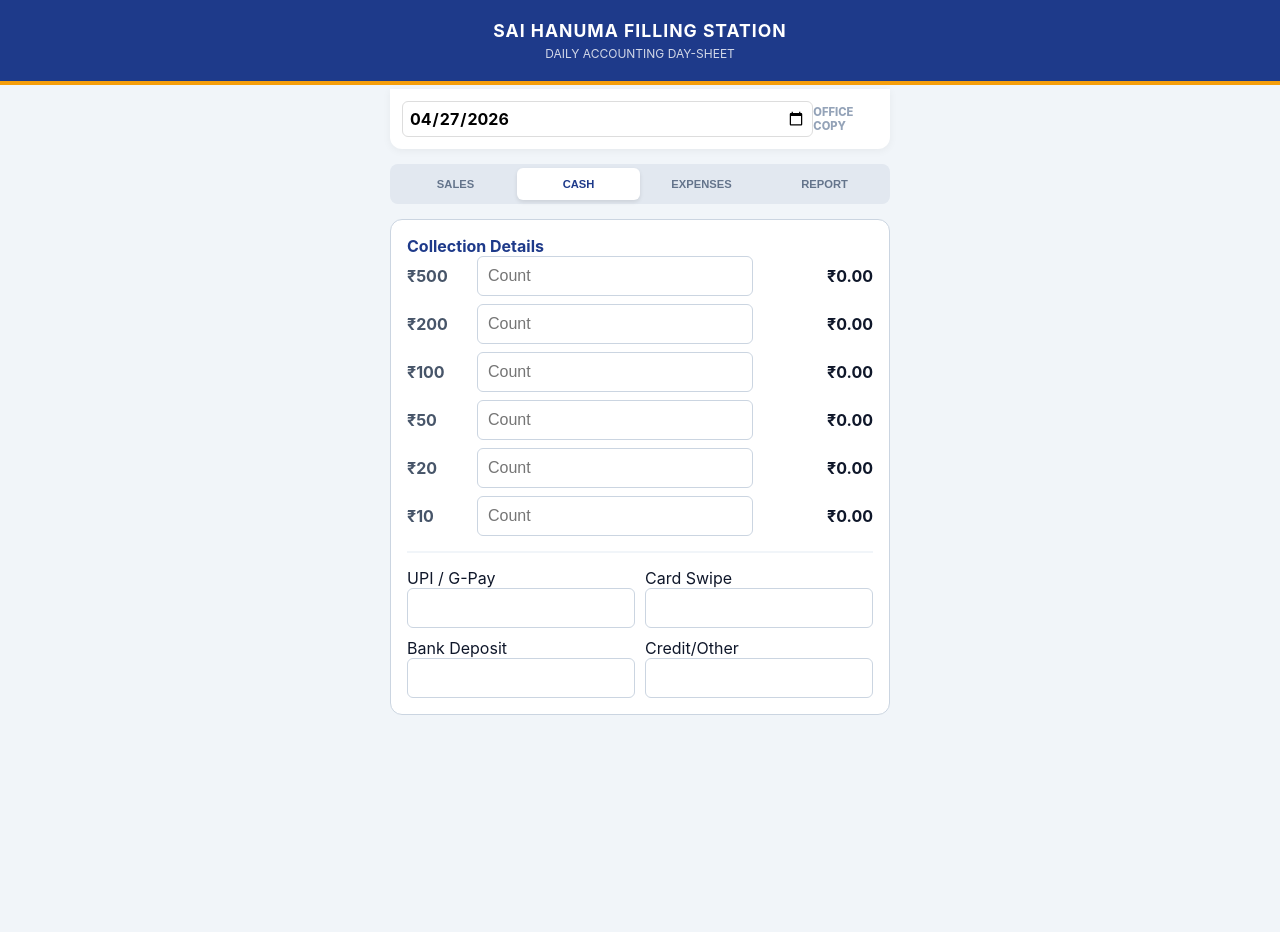
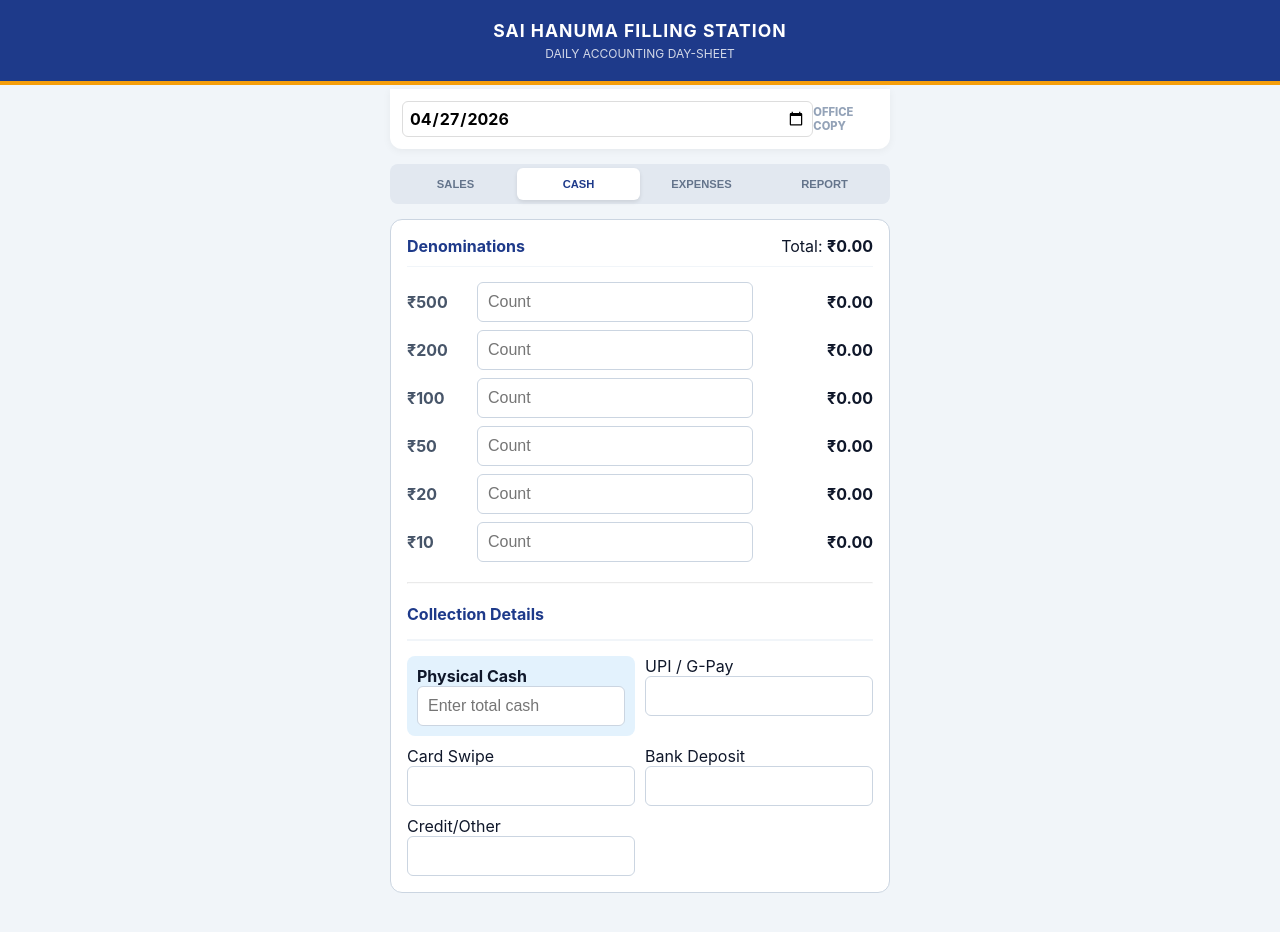
Before and after one commit to gopi-10025/Petrol-bunk-summary_1, a React (Vite) app: page / in a window 1280 px wide. Both pictures are taken after a click on the button "CASH". Shown: the top 932 px of the page. Built offline with nearby package versions, Linux system fonts and the light colour scheme.

Commit message:
Update App.jsx

```diff
--- a/src/App.jsx
+++ b/src/App.jsx
@@ -12,16 +12,26 @@
 
   useEffect(() => {
     const saved = localStorage.getItem(`sai_hanuma_${date}`);
-    if (saved) setEntry(JSON.parse(saved));
-    else setEntry({
+    if (saved) {
+      setEntry(JSON.parse(saved));
+    } else {
+      setEntry({
         fuels: [
           { type: 'Petrol', rate: '', pumps: [{ id: id(), name: 'P1', opening: '', closing: '' }] },
           { type: 'Diesel', rate: '', pumps: [{ id: id(), name: 'D1', opening: '', closing: '' }] }
         ],
+        cashManual: '', // New independent cash input
         cash: [500, 200, 100, 50, 20, 10].map(v => ({ v, count: '' })),
-      upi: '', card: '', bank: '', credit: '', twoT: '', kata: '',
+        upi: '',
+        card: '',
+        bank: '',
+        credit: '',
+        twoT: '',
+        oil2040: '', // New 20-40 Oil entry
+        kata: '',
         expenses: []
       });
+    }
   }, [date]);
 
   useEffect(() => {
@@ -33,7 +43,6 @@
 
     const fuelDetails = entry.fuels.map(f => {
       const pumps = f.pumps.map(p => {
-        // UPDATED LOGIC: Opening - Closing for Countdown Meters
         const liters = Math.max(0, n(p.opening) - n(p.closing));
         return { ...p, liters, amt: liters * n(f.rate) };
       });
@@ -43,17 +52,30 @@
     });
 
     const totalMeterSales = fuelDetails.reduce((s, f) => s + f.totalAmt, 0);
-    const totalExpected = totalMeterSales + n(entry.twoT) + n(entry.kata);
-    const cashTotal = entry.cash.reduce((s, d) => s + (d.v * n(d.count)), 0);
+    // Added oil2040 to expected sales
+    const totalExpected = totalMeterSales + n(entry.twoT) + n(entry.oil2040) + n(entry.kata);
+
+    // Denominations are independent now
+    const denomTotal = entry.cash.reduce((s, d) => s + (d.v * n(d.count)), 0);
+
+    // Reports now use cashManual instead of denomTotal
+    const cashTotal = n(entry.cashManual);
     const digitalTotal = n(entry.upi) + n(entry.card) + n(entry.bank) + n(entry.credit);
     const totalReceived = cashTotal + digitalTotal;
+
     const expTotal = entry.expenses.reduce((s, e) => s + n(e.amount), 0);
 
     return {
-      fuelDetails, totalMeterSales, totalExpected,
-      cashTotal, digitalTotal, totalReceived,
+      fuelDetails,
+      totalMeterSales,
+      totalExpected,
+      denomTotal,
+      cashTotal,
+      digitalTotal,
+      totalReceived,
       gap: totalReceived - totalExpected,
-      expTotal, bankable: cashTotal - expTotal
+      expTotal,
+      bankable: cashTotal - expTotal
     };
   }, [entry]);
 
@@ -118,11 +140,12 @@
                   <div className="rate-box">
                     <label>Rate (₹)</label>
                     <input type="number" step="0.01" value={f.rate} onChange={e => {
-                      const nf = [...entry.fuels]; nf[fi].rate = e.target.value; setEntry({...entry, fuels: nf});
-                    }}/>
+                      const nf = [...entry.fuels];
+                      nf[fi].rate = e.target.value;
+                      setEntry({ ...entry, fuels: nf });
+                    }} />
                   </div>
                 </div>
-
                 {f.pumps.map((p, pi) => {
                   const liters = Math.max(0, n(p.opening) - n(p.closing));
                   const amt = liters * n(f.rate);
@@ -150,8 +173,9 @@
             <div className="card">
               <h2>Miscellaneous Sales</h2>
               <div className="input-row">
-                <div><label>2T Oil</label><input type="number" value={entry.twoT} onChange={e => setEntry({...entry, twoT: e.target.value})}/></div>
-                <div><label>Lorry Kata</label><input type="number" value={entry.kata} onChange={e => setEntry({...entry, kata: e.target.value})}/></div>
+                <div><label>2T Oil</label><input type="number" value={entry.twoT} onChange={e => setEntry({ ...entry, twoT: e.target.value })} /></div>
+                <div><label>20-40 Oil</label><input type="number" value={entry.oil2040} onChange={e => setEntry({ ...entry, oil2040: e.target.value })} /></div>
+                <div><label>Lorry Kata</label><input type="number" value={entry.kata} onChange={e => setEntry({ ...entry, kata: e.target.value })} /></div>
               </div>
             </div>
           </>
@@ -159,21 +183,34 @@
 
         {tab === 'cash' && (
           <div className="card">
-            <h2>Collection Details</h2>
+            <div className="card-header-row">
+              <h2>Denominations</h2>
+              <div className="denom-total-box">Total: <b>{money(calc.denomTotal)}</b></div>
+            </div>
             {entry.cash.map((d, i) => (
               <div key={d.v} className="cash-row-ui">
                 <span className="denom">₹{d.v}</span>
                 <input type="number" placeholder="Count" value={d.count} onChange={e => {
-                  const nc = [...entry.cash]; nc[i].count = e.target.value; setEntry({...entry, cash: nc});
+                  const nc = [...entry.cash];
+                  nc[i].count = e.target.value;
+                  setEntry({ ...entry, cash: nc });
                 }} />
                 <span className="val">{money(d.v * n(d.count))}</span>
               </div>
             ))}
+
+            <hr style={{margin: '20px 0', opacity: 0.2}} />
+
+            <h2>Collection Details</h2>
             <div className="payment-grid">
-               <div><label>UPI / G-Pay</label><input type="number" value={entry.upi} onChange={e => setEntry({...entry, upi: e.target.value})}/></div>
-               <div><label>Card Swipe</label><input type="number" value={entry.card} onChange={e => setEntry({...entry, card: e.target.value})}/></div>
-               <div><label>Bank Deposit</label><input type="number" value={entry.bank} onChange={e => setEntry({...entry, bank: e.target.value})}/></div>
-               <div><label>Credit/Other</label><input type="number" value={entry.credit} onChange={e => setEntry({...entry, credit: e.target.value})}/></div>
+              <div style={{background: '#e3f2fd', padding: '10px', borderRadius: '8px'}}>
+                <label><b>Physical Cash</b></label>
+                <input type="number" value={entry.cashManual} onChange={e => setEntry({ ...entry, cashManual: e.target.value })} placeholder="Enter total cash" />
+              </div>
+              <div><label>UPI / G-Pay</label><input type="number" value={entry.upi} onChange={e => setEntry({ ...entry, upi: e.target.value })} /></div>
+              <div><label>Card Swipe</label><input type="number" value={entry.card} onChange={e => setEntry({ ...entry, card: e.target.value })} /></div>
+              <div><label>Bank Deposit</label><input type="number" value={entry.bank} onChange={e => setEntry({ ...entry, bank: e.target.value })} /></div>
+              <div><label>Credit/Other</label><input type="number" value={entry.credit} onChange={e => setEntry({ ...entry, credit: e.target.value })} /></div>
             </div>
           </div>
         )}
@@ -182,26 +219,27 @@
           <div className="card">
             <h2>Station Expenses</h2>
             {entry.expenses.map((ex, i) => (
-              <div className="input-row" key={ex.id} style={{marginBottom:'10px'}}>
-                <input style={{flex:2}} placeholder="Reason" value={ex.title} onChange={e => {
-                  const ne = [...entry.expenses]; ne[i].title = e.target.value; setEntry({...entry, expenses: ne});
+              <div className="input-row" key={ex.id} style={{ marginBottom: '10px' }}>
+                <input style={{ flex: 2 }} placeholder="Reason" value={ex.title} onChange={e => {
+                  const ne = [...entry.expenses];
+                  ne[i].title = e.target.value;
+                  setEntry({ ...entry, expenses: ne });
                 }} />
-                <input style={{flex:1}} type="number" placeholder="Amount" value={ex.amount} onChange={e => {
-                  const ne = [...entry.expenses]; ne[i].amount = e.target.value; setEntry({...entry, expenses: ne});
+                <input style={{ flex: 1 }} type="number" placeholder="Amount" value={ex.amount} onChange={e => {
+                  const ne = [...entry.expenses];
+                  ne[i].amount = e.target.value;
+                  setEntry({ ...entry, expenses: ne });
                 }} />
-                <button className="btn-del" onClick={() => setEntry({...entry, expenses: entry.expenses.filter((_, idx) => idx !== i)})}>✕</button>
+                <button className="btn-del" onClick={() => setEntry({ ...entry, expenses: entry.expenses.filter((_, idx) => idx !== i) })}>✕</button>
               </div>
             ))}
-            <button className="btn-add-pump" onClick={() => setEntry({...entry, expenses: [...entry.expenses, {id: id(), title: '', amount: ''}]})}>
-              + Add Expense Line
-            </button>
+            <button className="btn-add-pump" onClick={() => setEntry({ ...entry, expenses: [...entry.expenses, { id: id(), title: '', amount: '' }] })}> + Add Expense Line </button>
           </div>
         )}
 
         {tab === 'report' && (
           <div className="card report-view">
             <h2 className="report-title no-print">Day Sheet Audit Report</h2>
-
             <div className="report-section">
               <h3>⛽ Meter Sales (Opening - Closing)</h3>
               {calc.fuelDetails.map(f => (
@@ -213,14 +251,16 @@
                       <span>{money(p.amt)}</span>
                     </div>
                   ))}
-                  {/* Fixed Spacing by wrapping items in span */}
                   <div className="item-subtotal">
                     <span>Total {f.type}: {f.totalLiters.toFixed(2)} L</span>
                     <span>{money(f.totalAmt)}</span>
                   </div>
                 </div>
               ))}
-              <div className="report-item"><span>Miscellaneous (2T Oil & Kata)</span><span>{money(n(entry.twoT) + n(entry.kata))}</span></div>
+              <div className="report-item">
+                <span>Misc (2T, 20-40, Kata)</span>
+                <span>{money(n(entry.twoT) + n(entry.oil2040) + n(entry.kata))}</span>
+              </div>
               <div className="report-total"><span>Total Expected Sales</span><span>{money(calc.totalExpected)}</span></div>
             </div>
 
@@ -241,7 +281,7 @@
               <div className="report-section">
                 <h3>💸 Itemized Expenses</h3>
                 {entry.expenses.map(e => (
-                  <div key={e.id} className="report-item"><span>{e.title || 'General Expense'}</span><span style={{color:'red'}}>- {money(e.amount)}</span></div>
+                  <div key={e.id} className="report-item"><span>{e.title || 'General Expense'}</span><span style={{ color: 'red' }}>- {money(e.amount)}</span></div>
                 ))}
                 <div className="report-total"><span>Total Expenses</span><span>{money(calc.expTotal)}</span></div>
               </div>
@@ -252,7 +292,6 @@
               <div className="amount">{money(calc.bankable)}</div>
             </div>
 
-            {/* Replaced absolute floating button with a structured actions section */}
             <div className="action-buttons no-print">
               <button className="btn-pdf" onClick={() => setTimeout(() => window.print(), 500)}>📄 Download PDF</button>
               <button className="btn-whatsapp" onClick={() => {
```
Lines whose indentation alone changed are shown as unchanged.
